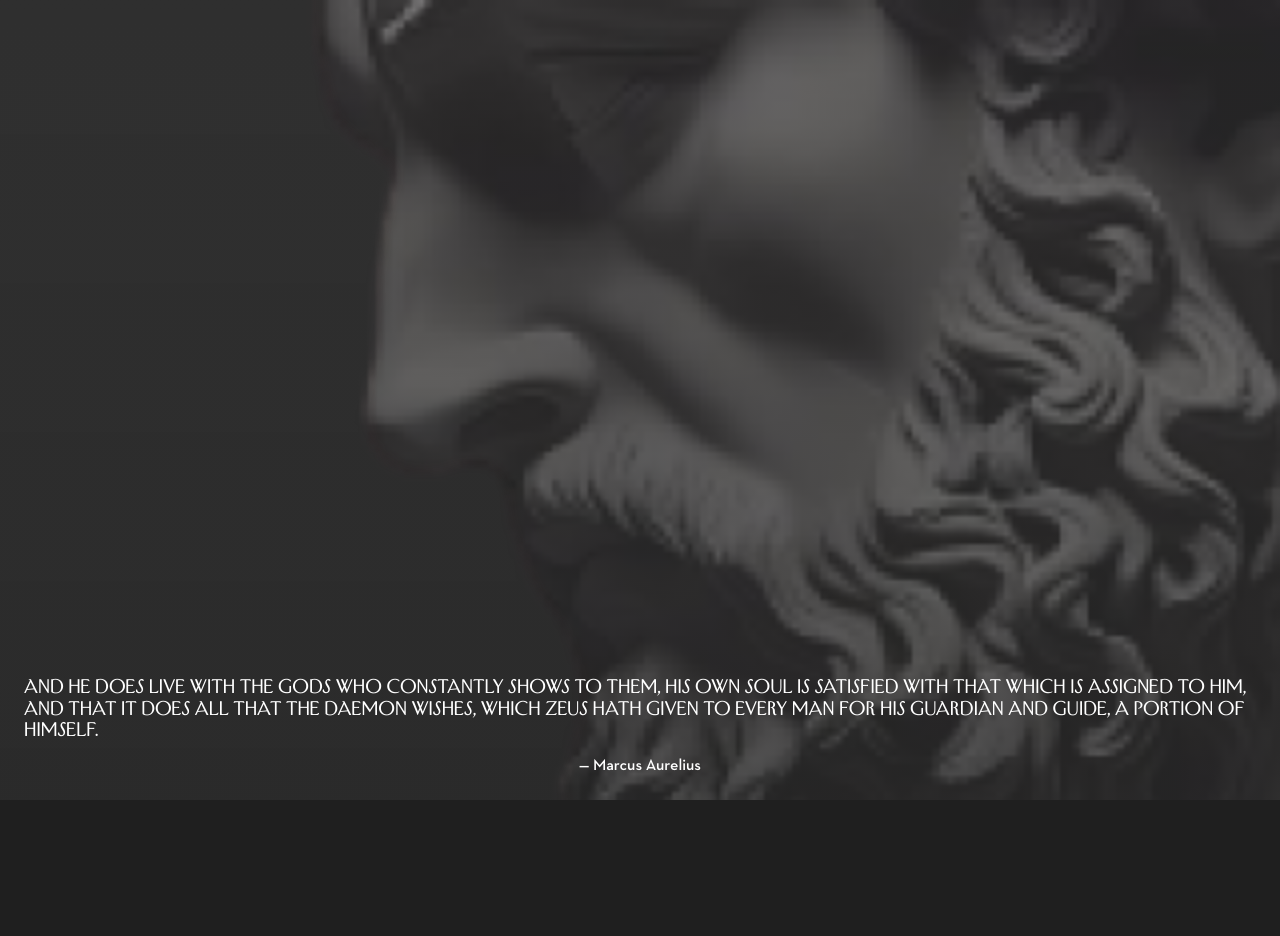
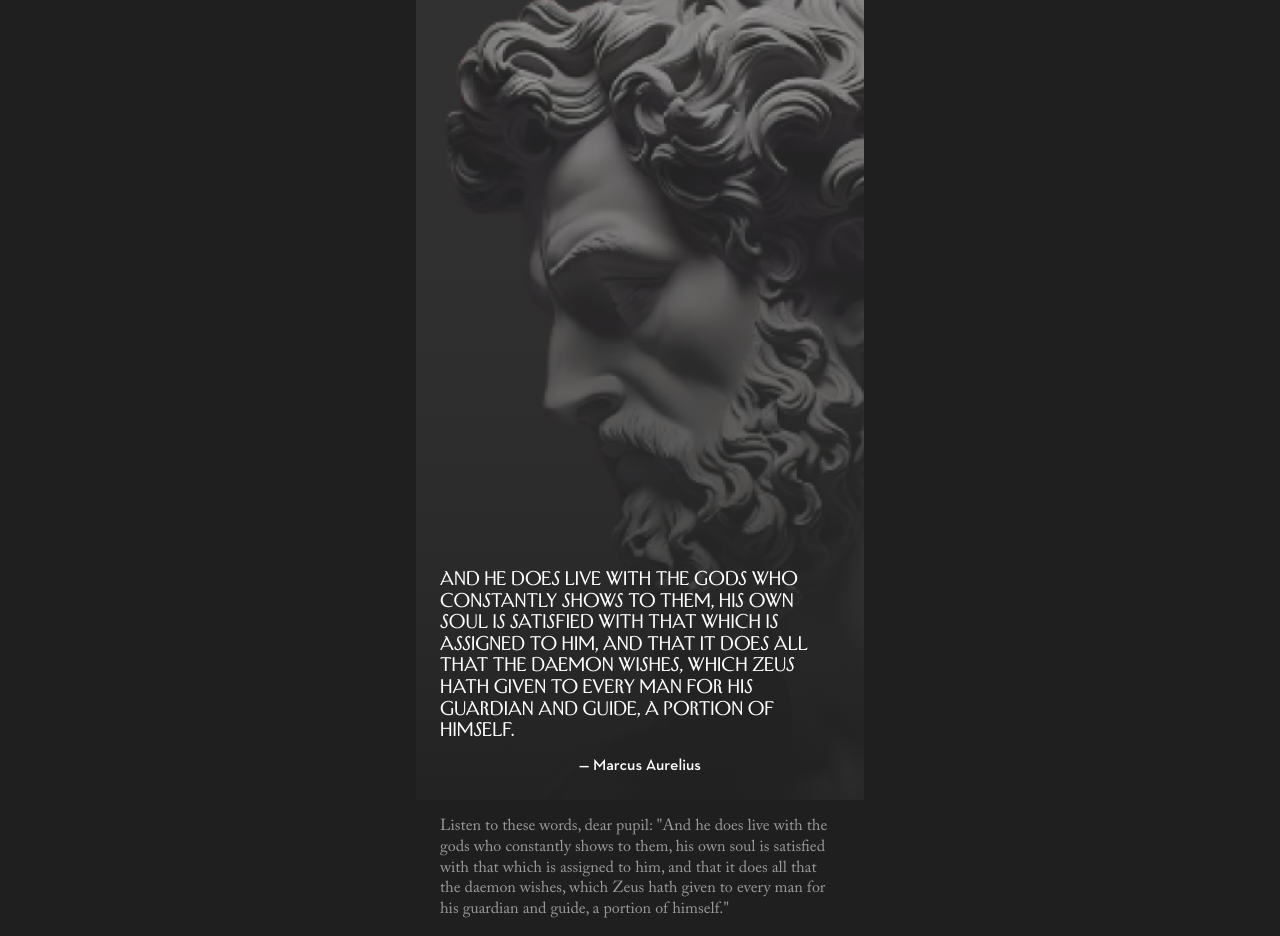
Before and after one commit to DeveloperDowny/StoicBite, a Next.js app in the folder client/: page / in a window 1280 px wide. Shown: the top 936 px of the page. Before the commit the page ends 800 px from the top, so only its background shows below. Built offline with nearby package versions, Linux system fonts and the light colour scheme.

Commit message:
max width set for laptop use too

```diff
--- a/client/app/globals.css
+++ b/client/app/globals.css
@@ -125,9 +125,13 @@
 body {
   background-color: var(--dark_bg);
   color: var(--dark_text);
+  display: flex;
+  flex-direction: column;
+  align-items: center;
+  justify-content: center;
 }
 
-html {
+/* html {
   overflow: hidden;
   width: 100%;
 }
@@ -136,4 +140,4 @@ body {
   height: 100%;
   position: fixed;
   overflow-y: scroll;
-}
+} */
--- a/client/app/page.tsx
+++ b/client/app/page.tsx
@@ -4,7 +4,7 @@ import React from "react";
 
 const QuotePage = () => {
   return (
-    <div className="">
+    <div className="max-w-[28rem]">
       <QuoteCont />
       <QuoteExplain />
     </div>
--- a/client/components/QuoteExplain/QuoteExplain.module.css
+++ b/client/components/QuoteExplain/QuoteExplain.module.css
@@ -2,11 +2,12 @@
   display: flex;
   flex-direction: column;
   justify-content: center;
-  align-items: center;
+  align-items: start;
   gap: 1rem;
   padding: 0 1.5rem;
   padding-bottom: 3.5rem;
   /* margin-top: 1.5rem; */
+  margin-top: 1rem;
 
   font-family: "Adobe Caslon Pro";
   font-size: 1rem;
```
